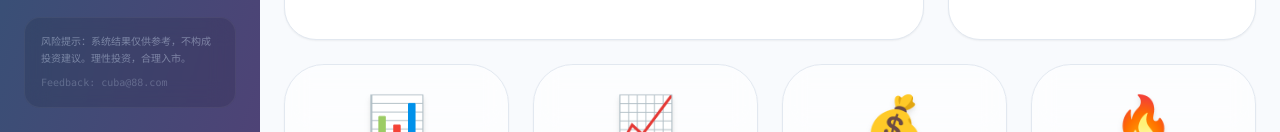
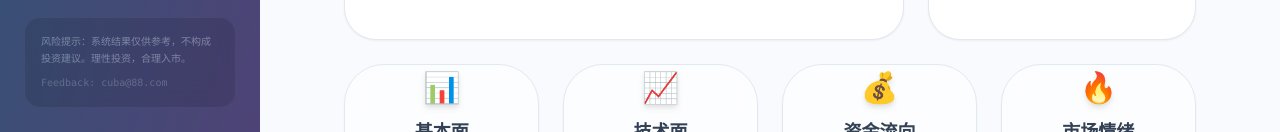
Before and after one commit to nishishabi123-svg/lianghua22, a React (Vite) app: page / in a window 1280 px wide. Shown: the part 668-800 px from the top of the page. Built offline with nearby package versions, Linux system fonts and the light colour scheme; no server answers; the HTML template or start-up script is replaced by a standard one.

Commit message:
feat: 优化DiagnosisPage卡片交互与数据映射

```diff
--- a/src/pages/DiagnosisPage.jsx
+++ b/src/pages/DiagnosisPage.jsx
@@ -21,14 +21,14 @@ const DiagnosisPage = () => {
     code: '', name: '请输入股票代码', price: '--', change: '--', is_trading: true
   });
   const [dimensions, setDimensions] = useState([
-    { title: '基本面', icon: '📊', desc: '等待诊断', score: 0 },
-    { title: '技术面', icon: '📈', desc: '等待诊断', score: 0 },
-    { title: '资金流向', icon: '💰', desc: '等待诊断', score: 0 },
-    { title: '市场情绪', icon: '🔥', desc: '等待诊断', score: 0 },
-    { title: '宏观政策', icon: '🏛️', desc: '等待诊断', score: 0 },
-    { title: '外围影响', icon: '🌍', desc: '等待诊断', score: 0 },
-    { title: '风险探测', icon: '⚠️', desc: '等待诊断', score: 0 },
-    { title: '综合结论', icon: '🧠', desc: '等待诊断', score: 0 },
+    { title: '基本面', icon: '📊', desc: '等待诊断', score: 0, expanded: false, fullDesc: '' },
+    { title: '技术面', icon: '📈', desc: '等待诊断', score: 0, expanded: false, fullDesc: '' },
+    { title: '资金流向', icon: '💰', desc: '等待诊断', score: 0, expanded: false, fullDesc: '' },
+    { title: '市场情绪', icon: '🔥', desc: '等待诊断', score: 0, expanded: false, fullDesc: '' },
+    { title: '宏观政策', icon: '🏛️', desc: '等待诊断', score: 0, expanded: false, fullDesc: '' },
+    { title: '外围影响', icon: '🌍', desc: '等待诊断', score: 0, expanded: false, fullDesc: '' },
+    { title: '风险探测', icon: '⚠️', desc: '等待诊断', score: 0, expanded: false, fullDesc: '' },
+    { title: '综合结论', icon: '🧠', desc: '等待诊断', score: 0, expanded: false, fullDesc: '' },
   ]);
   const [comprehensiveScore, setComprehensiveScore] = useState(0);
   const [aiLoading, setAiLoading] = useState(false);
@@ -56,9 +56,12 @@ const DiagnosisPage = () => {
     return false;
   }, []);
 
-  // 双流异步加载 - GO按钮处理
-  const handleGO = useCallback(async (symbol) => {
+  // AI诊断函数 - fetchAIDiagnosis
+  const fetchAIDiagnosis = useCallback(async (symbol) => {
     if (!symbol) return;
+
+    // 按下GO时，将isAnalyzing设为true
+    setAiLoading(true);
 
     // 流A：即时行情请求
     const realtimePromise = api.get(`/api/stock_realtime?symbol=${symbol}`);
@@ -83,26 +86,27 @@ const DiagnosisPage = () => {
     }
 
     // 启动AI分析流B
-    setAiLoading(true);
     try {
       const aiResponse = await aiPromise;
+
+      // 扁平化读取，移除.data嵌套
       if (aiResponse && aiResponse.ai_8_dimensions) {
         const d = aiResponse.ai_8_dimensions;
 
-        // 按 fundamental 到 comprehensive 的顺序映射8个维度
+        // 按映射关系：fundamental->基本面, capital->资金面 等
         const mapped = [
-          { ...dimensions[0], score: d.fundamental?.score || 0, desc: d.fundamental?.desc || '财务报表与盈利能力' },
-          { ...dimensions[1], score: d.technical?.score || 0, desc: d.technical?.desc || '量价形态与指标共振' },
-          { ...dimensions[2], score: d.capital?.score || 0, desc: d.capital?.desc || '主力机构席位跟踪' },
-          { ...dimensions[3], score: d.sentiment?.score || 0, desc: d.sentiment?.desc || '热点题材热度分析' },
-          { ...dimensions[4], score: d.policy?.score || 0, desc: d.policy?.desc || '行业导向影响评级' },
-          { ...dimensions[5], score: d.macro?.score || 0, desc: d.macro?.desc || '全球市场联动对冲' },
-          { ...dimensions[6], score: d.risk?.score || 0, desc: d.risk?.desc || '股权质押等隐患预警' },
-          { ...dimensions[7], score: d.comprehensive?.score || 0, desc: d.comprehensive?.desc || 'AI全维度最终建议' },
+          { ...dimensions[0], score: Number(d.fundamental?.score || 0), desc: d.fundamental?.desc || '财务报表与盈利能力', fullDesc: d.fundamental?.desc || '财务报表与盈利能力' },
+          { ...dimensions[1], score: Number(d.technical?.score || 0), desc: d.technical?.desc || '量价形态与指标共振', fullDesc: d.technical?.desc || '量价形态与指标共振' },
+          { ...dimensions[2], score: Number(d.capital?.score || 0), desc: d.capital?.desc || '主力机构席位跟踪', fullDesc: d.capital?.desc || '主力机构席位跟踪' },
+          { ...dimensions[3], score: Number(d.sentiment?.score || 0), desc: d.sentiment?.desc || '热点题材热度分析', fullDesc: d.sentiment?.desc || '热点题材热度分析' },
+          { ...dimensions[4], score: Number(d.policy?.score || 0), desc: d.policy?.desc || '行业导向影响评级', fullDesc: d.policy?.desc || '行业导向影响评级' },
+          { ...dimensions[5], score: Number(d.macro?.score || 0), desc: d.macro?.desc || '全球市场联动对冲', fullDesc: d.macro?.desc || '全球市场联动对冲' },
+          { ...dimensions[6], score: Number(d.risk?.score || 0), desc: d.risk?.desc || '股权质押等隐患预警', fullDesc: d.risk?.desc || '股权质押等隐患预警' },
+          { ...dimensions[7], score: Number(d.comprehensive?.score || 0), desc: d.comprehensive?.desc || 'AI全维度最终建议', fullDesc: d.comprehensive?.desc || 'AI全维度最终建议' },
         ];
 
         setDimensions(mapped);
-        setComprehensiveScore(d.comprehensive?.score || 0);
+        setComprehensiveScore(Number(d.comprehensive?.score || 0));
 
         // 处理决策建议
         const adviceType = aiResponse.advice_type || 2;
@@ -126,6 +130,13 @@ const DiagnosisPage = () => {
     }
   }, [dimensions]);
 
+  // 卡片折叠切换
+  const toggleCardExpansion = useCallback((index) => {
+    setDimensions(prev => prev.map((dim, i) =>
+      i === index ? { ...dim, expanded: !dim.expanded } : dim
+    ));
+  }, []);
+
   // 过滤搜索建议
   const filteredSuggestions = stockSuggestions.filter(stock =>
     stock.code.includes(searchCode.toUpperCase()) ||
@@ -136,8 +147,8 @@ const DiagnosisPage = () => {
   const selectSuggestion = (stock) => {
     setSearchCode(stock.code);
     setShowSuggestions(false);
-    // 使用双流加载逻辑
-    handleGO(stock.code);
+    // 使用AI诊断逻辑
+    fetchAIDiagnosis(stock.code);
   };
 
   // 搜索股票 - 使用双流加载
@@ -146,13 +157,13 @@ const DiagnosisPage = () => {
     if (!code) return;
 
     setShowSuggestions(false);
-    // 使用新的双流加载逻辑
-    handleGO(code);
-  }, [searchCode, handleGO]);
+    // 使用AI诊断逻辑
+    fetchAIDiagnosis(code);
+  }, [searchCode, fetchAIDiagnosis]);
 
   // 页面初始化时默认加载600519数据
   useEffect(() => {
-    handleGO('600519');
+    fetchAIDiagnosis('600519');
   }, []);
 
   return (
@@ -239,23 +250,44 @@ const DiagnosisPage = () => {
         </div>
       </div>
 
-      {/* 3. 8维卡片矩阵 - 强化边缘(border-slate-200) */}
+      {/* 3. 8维卡片矩阵 - 折叠交互 */}
       <section className="grid grid-cols-4 gap-6 relative">
         {aiLoading && (
           <div className="absolute inset-0 bg-white/80 backdrop-blur-sm rounded-[2rem] z-10 flex items-center justify-center">
             <div className="text-center">
               <div className="w-8 h-8 border-2 border-blue-500 border-t-transparent rounded-full animate-spin mb-3 mx-auto"></div>
-              <p className="text-sm text-slate-600 font-medium">正在进行8维度深度分析，预计15秒...</p>
+              <p className="text-sm text-slate-600 font-medium">AI正在调取8维度深度数据，请稍候...</p>
             </div>
           </div>
         )}
         {dimensions.map((d, i) => (
-          <div key={i} className={`group relative aspect-square bg-white/60 backdrop-blur-md p-8 rounded-[2.5rem] border border-slate-200 shadow-sm hover:shadow-2xl hover:shadow-indigo-100 hover:bg-white hover:-translate-y-2 transition-all duration-500 flex flex-col items-center justify-center text-center ${aiLoading ? 'opacity-30' : ''}`}>
-            <div className="text-5xl mb-4 group-hover:scale-110 transition-transform drop-shadow-md">{d.icon}</div>
-            <h4 className="font-black text-slate-700 text-lg mb-1">{d.title}</h4>
-            <div className="text-3xl font-black text-[#4e4376] mb-2">{Number(d.score || 0).toFixed(1)}</div>
-            <p className="text-[10px] text-slate-400 leading-tight opacity-60 group-hover:opacity-100">{d.desc}</p>
-            <div className="w-6 h-1 bg-slate-200 rounded-full mt-4 group-hover:w-12 group-hover:bg-[#4e4376] transition-all"></div>
+          <div
+            key={i}
+            onClick={() => toggleCardExpansion(i)}
+            className={`group relative aspect-square bg-white/60 backdrop-blur-md p-8 rounded-[2.5rem] border border-slate-200 shadow-sm hover:shadow-2xl hover:shadow-indigo-100 hover:bg-white hover:-translate-y-2 transition-all duration-300 flex flex-col items-center justify-center text-center cursor-pointer ${aiLoading ? 'opacity-30' : ''} ${
+              d.expanded ? 'row-span-2 col-span-2' : ''
+            }`}
+          >
+            {!d.expanded ? (
+              // 展开状态：显示详细分析文本
+              <div className="w-full h-full flex flex-col justify-center">
+                <div className="text-3xl mb-3 group-hover:scale-110 transition-transform drop-shadow-md">{d.icon}</div>
+                <h4 className="font-black text-slate-700 text-lg mb-2">{d.title}</h4>
+                <div className="text-2xl font-black text-[#4e4376] mb-3">{Number(d.score || 0).toFixed(1)}</div>
+                <p className="text-sm text-slate-600 leading-relaxed bg-white/50 p-4 rounded-xl">
+                  {d.fullDesc || d.desc}
+                </p>
+              </div>
+            ) : (
+              // 收缩状态：只显示核心信息
+              <>
+                <div className="text-5xl mb-4 group-hover:scale-110 transition-transform drop-shadow-md">{d.icon}</div>
+                <h4 className="font-black text-slate-700 text-lg mb-1">{d.title}</h4>
+                <div className="text-3xl font-black text-[#4e4376] mb-2">{Number(d.score || 0).toFixed(1)}</div>
+                <p className="text-[10px] text-slate-400 leading-tight opacity-60 group-hover:opacity-100 line-clamp-1">{d.desc}</p>
+                <div className="w-6 h-1 bg-slate-200 rounded-full mt-4 group-hover:w-12 group-hover:bg-[#4e4376] transition-all"></div>
+              </>
+            )}
           </div>
         ))}
       </section>
```
